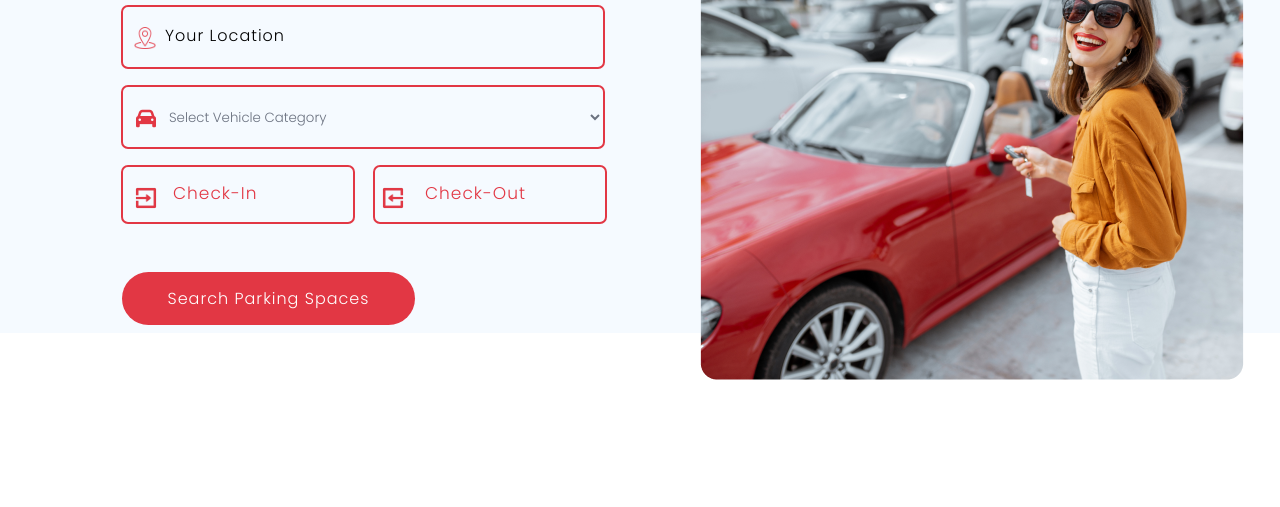
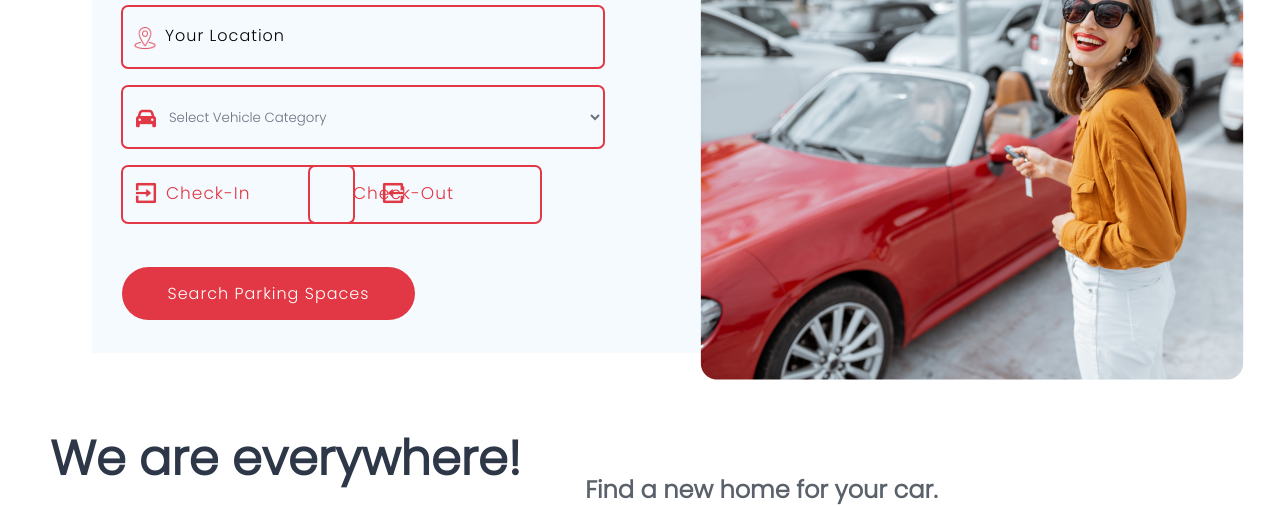
Before and after one commit to webwizard-3/Spot-Finder-Clone, a plain HTML site: page index.html in a window 1280 px wide. Shown: the part 317-824 px from the top of the page. Before the commit the page ends 800 px from the top, so only its background shows below. Drawn offline with Linux system fonts and the light colour scheme.

Commit message:
changing

```diff
--- a/index.html
+++ b/index.html
@@ -18,8 +18,8 @@
         <nav>
             <img src="images/spotfinder.png" alt="SpotFinder" />
             <ul>
-                <li><a href="">Home</a></li>
-                <li><a href="">Feature</a></li>
+                <li><a href="#Home">Home</a></li>
+                <li><a href="#Feature">Feature</a></li>
                 <li><a href="">Blog</a></li>
                 <li><a href="">Become a Partner</a></li>
             </ul>
@@ -32,7 +32,7 @@
 
         <!-- content -->
 
-        <div class="content">
+        <div class="content" id="Home">
             <div class="d1">
                 <h1>Parking <span>Simplified</span></h1>
 
@@ -63,6 +63,15 @@
             </div>
         </div>
 
+        <!-- Feature -->
+        <section class="feature" id="Feature">
+            <h1>We are everywhere!</h1>
+            <h6>Find a new home for your car.</h6>
+            <div class="div1"></div>
+            <div class="div1"></div>
+            <div class="div1"></div>
+        </section>
+
     </div>
 
 
--- a/style.css
+++ b/style.css
@@ -111,7 +111,6 @@ nav span .submit2{
     width: 100%;
     height: 650px;
     display: flex;
-    background-color: #f5faff;
     /* background-color: #f89e9e; */
     margin: auto 0%;
 }
@@ -128,8 +127,9 @@ nav span .submit2{
     margin-left: 92px;
     padding: 30px;
     /* border: 2px solid black; */
-    width: 531px;
-    height: 440px;
+    background-color: #f5faff;
+    width: 90%;
+    height: 75%;
 }
 
 .content .d1 h1{
@@ -163,7 +163,7 @@ nav span .submit2{
     width: 50px;
     height: 50px;
     left: 29px;
-    bottom: 82px;
+    bottom: 135px;
 }
 
 .content .d1 .img3{
@@ -172,7 +172,7 @@ nav span .submit2{
     width: 50px;
     height: 50px;
     left: 276px;
-    bottom: 82px;
+    bottom: 135px;
 }
 
 .content .d1 input{
@@ -219,15 +219,15 @@ nav span .submit2{
     position: relative;
     width: 230px;
     height: 55px;
-    padding-left: 50px;
-    left: 22px;
+    padding-left: 43px;
+    right: 664px;
     bottom: 75px;
 }
 
 .content .d1 .input1{
     width: 230px;
     height: 55px;
-    padding-left: 50px;
+    padding-left: 43px;
 }
 
 .input1::placeholder,
@@ -246,7 +246,7 @@ nav span .submit2{
 
 .content .d1 button{
     position: relative;
-    bottom: 35px;
+    top: 35px;
     width: 293px;
     height: 53px;
     border-radius: 30px;
@@ -261,3 +261,26 @@ nav span .submit2{
     position: absolute;
     left: 700px;
 }
+
+/* feature */
+
+.feature{
+    margin-top: 90px;
+    display: flex;
+    justify-content: space-between;
+    align-items: center;
+}
+
+.feature h1{
+    font-size: 48px;
+    color: #2d3748;
+    position: relative;
+    left: 50px;
+}
+
+.feature h6{
+    font-size: 24px;
+    color: #5a616b;
+    position: relative;
+    top: 30px;
+}
```
Also changed, not shown: images/airport.jpg (renamed from images/image-2-1669138145575-othmane-ferrah-IWCG-alj4uY-unsplash.jpg), images/city.jpg (renamed from images/image-2-1669441415635-parking-spot-ga322cfbbe_1920.jpg), images/semitruck.jpg (renamed from images/image-2-1669441399715-truck-ga56c42344_1920.jpg).
